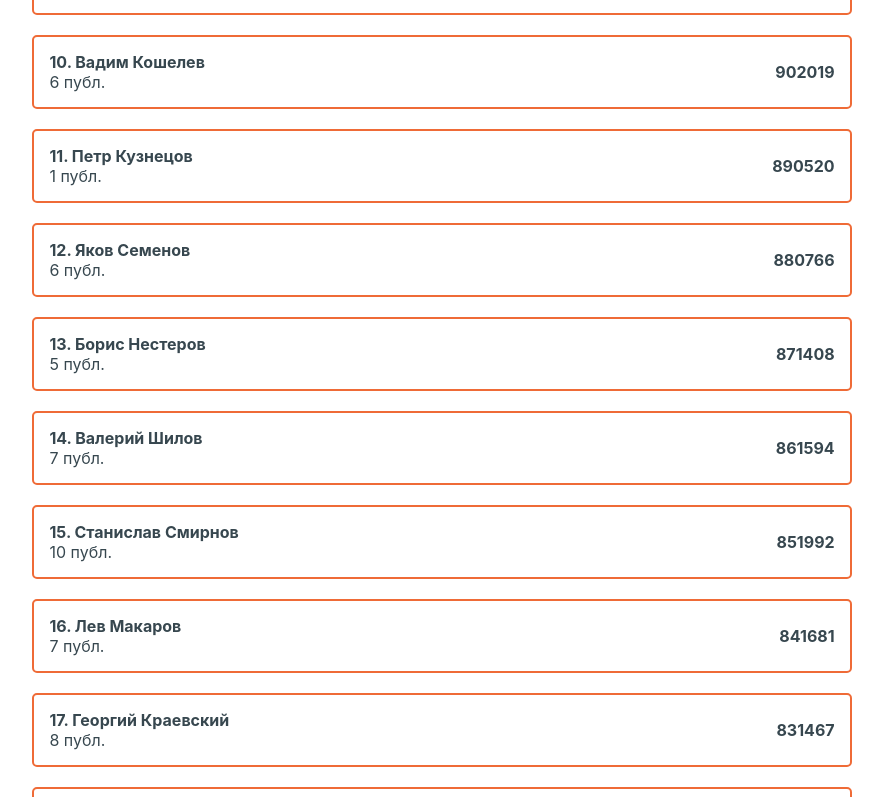
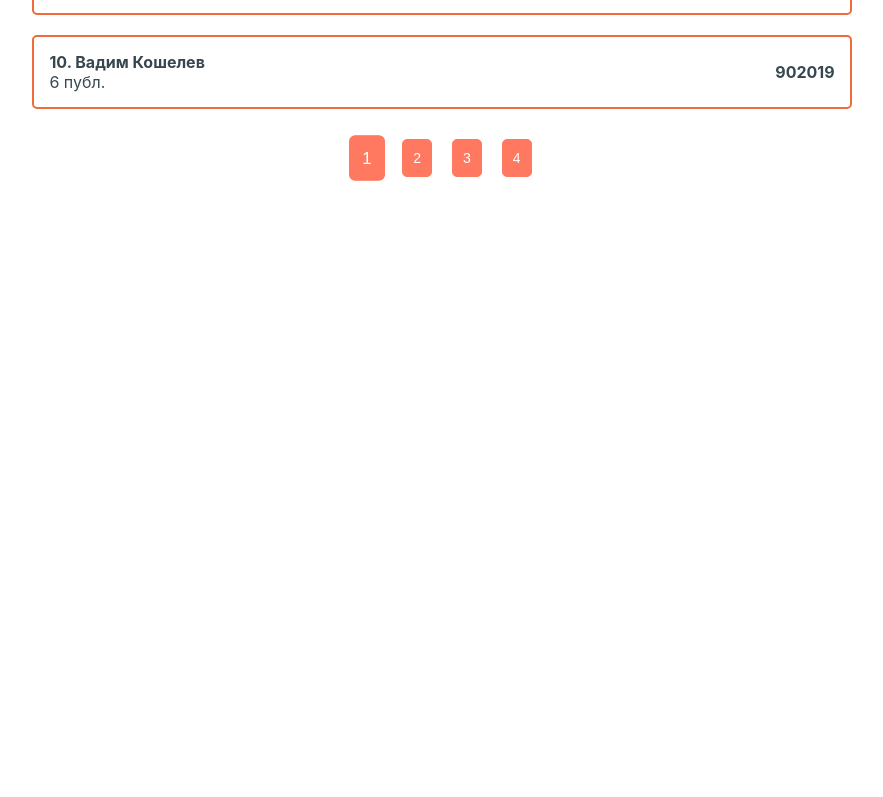
Before and after one commit to Maksym-Zyza/mz-authors-page, a React (Create React App) app: page / in a window 1280 px wide. Shown: the part 903-1700 px from the top of the page, without its empty margins (198-1081 px from the left). After the commit the page ends 1090 px from the top, so only its background shows below. Built offline with nearby package versions, Linux system fonts and the light colour scheme; data requests are answered from the project's data file.

Commit message:
added Paginetion (page, limit, totalPages)

```diff
--- a/package.json
+++ b/package.json
@@ -25,7 +25,7 @@
     "eject": "react-scripts eject",
     "predeploy": "npm run build",
     "deploy": "gh-pages -d build",
-    "server": "json-server --watch db.json -p 5000 -d 1000"
+    "server": "json-server --watch db.json -p 5000 -d 200"
   },
   "eslintConfig": {
     "extends": [
--- a/src/API/AuthorsApi.js
+++ b/src/API/AuthorsApi.js
@@ -1,14 +1,12 @@
-export default async function getAll() {
-  // try {
-  const response = await fetch('http://localhost:5000/authors', {
-    method: 'GET',
-    redirect: 'follow',
-  })
-    .then(response => response.text())
-    .then(result => JSON.parse(result));
+const requestOptions = {
+  method: 'GET',
+  redirect: 'follow',
+};
+
+export async function getAll(limit = 10, page = 1) {
+  const response = await fetch(
+    `http://localhost:5000/authors?_page=${page}&_limit=${limit}`,
+    requestOptions,
+  );
   return response;
-  // } catch (error) {
-  //   alert("Error. Please try again later.", error);
-  //   return [];
-  // }
 }
--- a/src/App.css
+++ b/src/App.css
@@ -33,5 +33,37 @@ body {
 }
 
 .error {
-  color: #ed3942;
+  color: #ff7961;
 }
+
+.btn {
+  padding: 10px;
+  margin: 10px;
+  color: #fff;
+  font-size: 14px;
+  font-weight: 500;
+  background: #ff7961;
+  border: 1px solid #ff7961;
+  outline: none;
+  border-radius: 5px;
+  cursor: pointer;
+}
+
+.btn:hover,
+.btn:focus {
+  transform: scale(1.01);
+}
+
+.btn_current {
+  padding: 10px;
+  margin: 10px;
+  color: #fff;
+  font-size: 14px;
+  font-weight: 500;
+  background: #ff7961;
+  border: 1px solid #ff7961;
+  outline: none;
+  border-radius: 5px;
+  cursor: pointer;
+  transform: scale(1.2);
+}
--- a/src/App.js
+++ b/src/App.js
@@ -4,26 +4,40 @@ import AuthorsList from './components/AuthorsList/AuthorsList';
 // import MyButton from './components/UI/MyButton/MyButton';
 import AuthorsFilter from './components/AuthorsFilter/AuthorsFilter';
 import Loader from './components/UI/Loader/Loader';
-import getAll from './API/AuthorsApi';
+import { getAll } from './API/AuthorsApi';
 import { useAuthors } from './hooks/useAuthor';
 import { useFeaching } from './hooks/useFeaching';
+import { usePaginetion } from './hooks/usePaginetion';
+import { getPagesCount } from './utils/pages';
 import './App.css';
 
 function App() {
   const [authors, setAuthors] = useState([]);
+  const [limit, setLimit] = useState(10);
+  const [page, setPage] = useState(1);
+  const [totalPages, setTotalPages] = useState(0);
+
+  const pagesArray = usePaginetion(totalPages);
+  const changePage = page => {
+    setPage(page);
+  };
 
   // FETCH Authors
   const [fetchAuthors, isAuthorsLoading, authorError] = useFeaching(
     async () => {
-      const authors = await getAll();
-      console.log(authors);
-      setAuthors(authors);
+      const response = await getAll(limit, page).then(response =>
+        response.json(),
+      );
+      const totalAuthors = await getAll();
+      const totalCount = totalAuthors.headers.get('X-Total-Count');
+      setTotalPages(getPagesCount(totalCount, limit));
+      setAuthors(response);
     },
   );
 
   useEffect(() => {
     fetchAuthors();
-  }, []);
+  }, [page]);
 
   // SORTED and SEARCH
   const [filter, setFilter] = useState({ sort: '', query: '' });
@@ -36,13 +50,27 @@ function App() {
       {isAuthorsLoading ? (
         <Loader />
       ) : (
-        <AuthorsList
-          // authors={authors}
-          authors={sortedAndSearchAuthors}
-        />
+        <AuthorsList authors={sortedAndSearchAuthors} />
       )}
 
-      {authorError && <h3 className="error"> Error: {authorError}</h3>}
+      {pagesArray.map(el => (
+        <button
+          key={el}
+          className={page === el ? 'btn_current' : 'btn'}
+          onClick={() => changePage(el)}
+        >
+          {el}
+        </button>
+      ))}
+
+      {authorError && (
+        <div>
+          <h3 className="error">
+            Oops, something went wrong. Please try again later.
+          </h3>
+          <p className="error">Error: {authorError}</p>
+        </div>
+      )}
     </div>
   );
 }
--- a/src/components/AuthorsFilter/AuthorsFilter.js
+++ b/src/components/AuthorsFilter/AuthorsFilter.js
@@ -10,13 +10,14 @@ function AuthorsFilter({ filter, setFilter }) {
       <MyInput
         value={filter.query}
         onChange={e => setFilter({ ...filter, query: e.target.value })}
-        placeholder="Search..."
+        placeholder="Поиск автора по имени"
       />
       <MySelect
-        defaultValue="Sort"
+        defaultValue="Сортировка"
         options={[
-          { value: 'name', name: 'Name' },
-          { value: 'pageviews', name: 'Pageviews' },
+          { value: 'name', name: 'По имени' },
+          { value: 'count_pub', name: 'По публикациях' },
+          { value: 'pageviews', name: 'По просмотрах' },
         ]}
         value={filter.sort}
         onChange={selectedSort => {
--- a/src/components/UI/MySelect/MySelect.module.css
+++ b/src/components/UI/MySelect/MySelect.module.css
@@ -1,7 +1,7 @@
 .MySelect {
   padding: 5px 15px;
   margin: 5px;
-  width: 10%;
+  width: 14%;
   min-width: 130px;
   font-size: 14px;
   font-weight: 500;
--- a/src/hooks/useAuthor.js
+++ b/src/hooks/useAuthor.js
@@ -2,8 +2,10 @@ import { useMemo } from 'react';
 
 export const useSortedAuthors = (authors, sort) => {
   const sortedAuthors = useMemo(() => {
-    if (sort) {
+    if (sort === 'name') {
       return [...authors].sort((a, b) => a[sort].localeCompare(b[sort]));
+    } else if (sort === 'pageviews' || sort === 'count_pub') {
+      return [...authors].sort((a, b) => b[sort] - a[sort]);
     }
     return authors;
   }, [authors, sort]);
@@ -15,9 +17,13 @@ export const useAuthors = (authors, sort, query) => {
   const sortedAuthors = useSortedAuthors(authors, sort);
 
   const sortedAndSearchAuthors = useMemo(() => {
-    return sortedAuthors.filter(author =>
-      author.name.toLowerCase().includes(query.toLowerCase()),
-    );
+    let filteredAuthors = [];
+    if (sortedAuthors.length > 0) {
+      filteredAuthors = sortedAuthors.filter(author =>
+        author.name.toLowerCase().includes(query.toLowerCase()),
+      );
+    }
+    return filteredAuthors;
   }, [query, sortedAuthors]);
 
   return sortedAndSearchAuthors;
--- a/src/hooks/useFeaching.js
+++ b/src/hooks/useFeaching.js
@@ -1,8 +1,8 @@
-import { useState } from "react";
+import { useState } from 'react';
 
 export function useFeaching(callback) {
   const [isLoading, setIsLoading] = useState(false);
-  const [error, setError] = useState("");
+  const [error, setError] = useState('');
 
   const fatching = async () => {
     try {
--- /dev/null
+++ b/src/hooks/usePaginetion.js
@@ -0,0 +1,13 @@
+import { useMemo } from 'react';
+
+export const usePaginetion = totalPages => {
+  const allPagesArray = useMemo(() => {
+    let result = [];
+    for (let i = 0; i < totalPages; i++) {
+      result.push(i + 1);
+    }
+    return result;
+  }, [totalPages]);
+
+  return allPagesArray;
+};
--- /dev/null
+++ b/src/utils/pages.js
@@ -0,0 +1,3 @@
+export const getPagesCount = (totalCount, limit) => {
+  return Math.ceil(totalCount / limit);
+};
```
